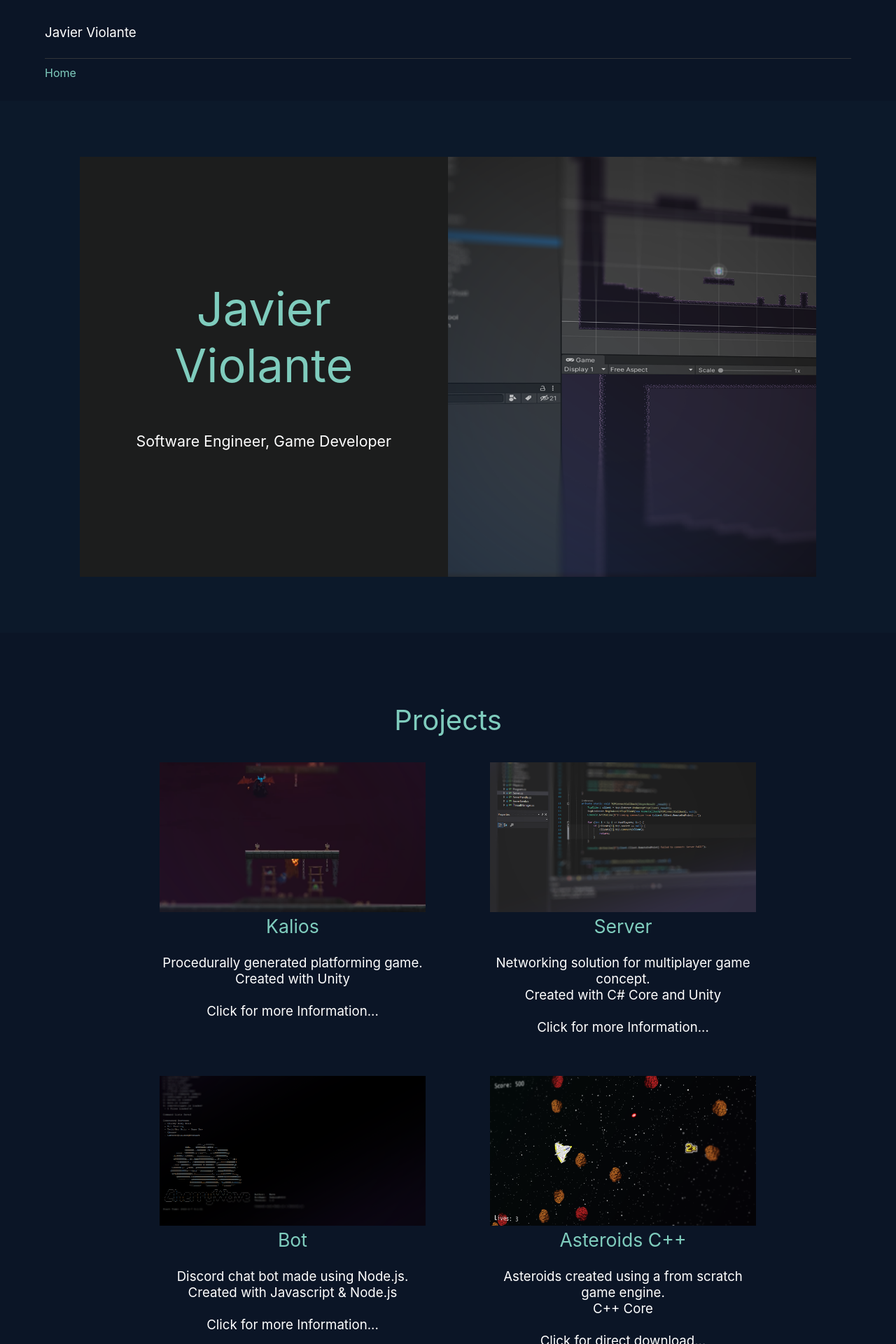
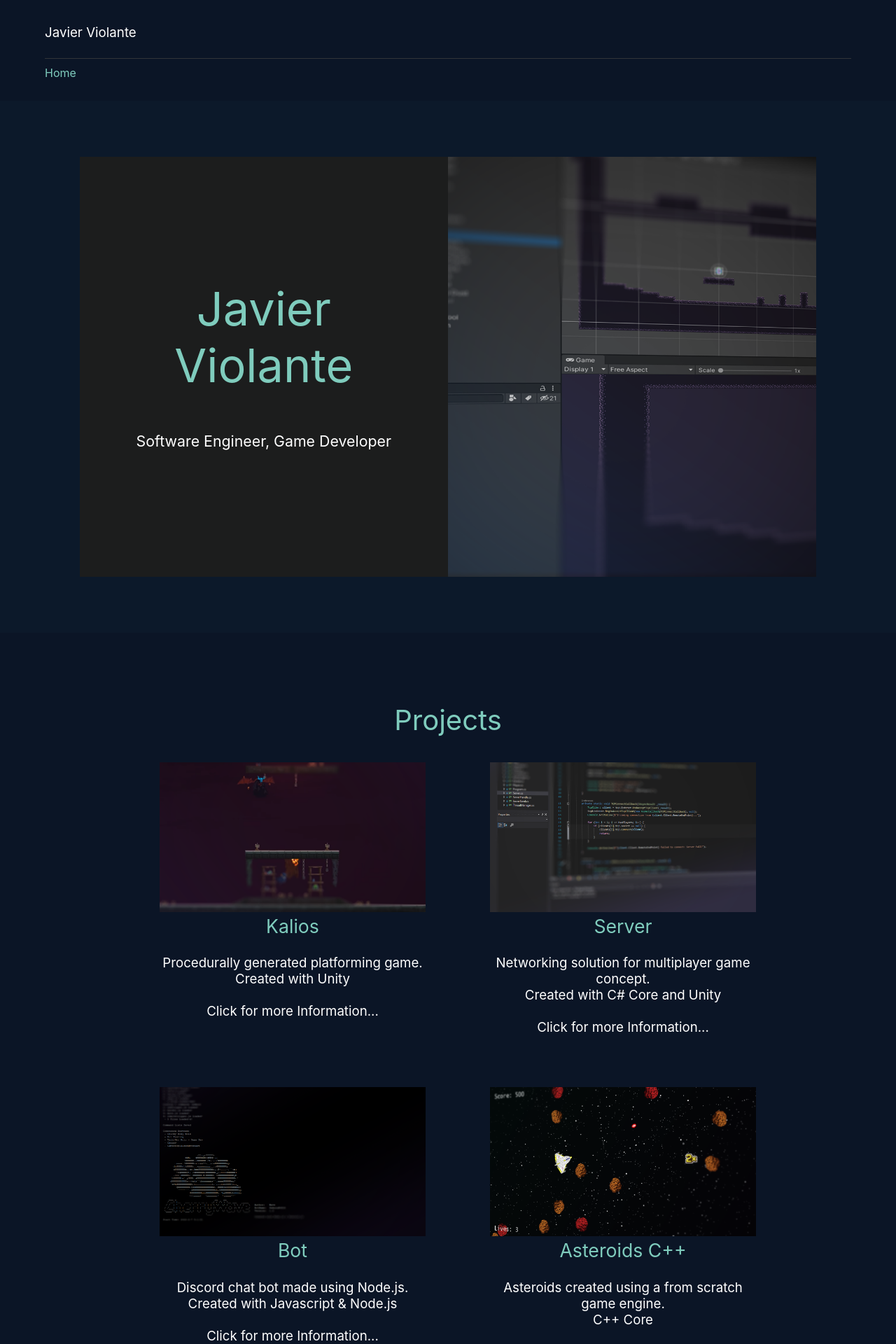
Before and after one commit to Cerestar/cerestar.github.io, a React (Create React App) app in the folder portfolio-app/: page / in a window 1280 px wide. Shown: the top 1920 px of the page at 70% size. Built offline with nearby package versions, Linux system fonts and the light colour scheme.

Commit message:
card height update

```diff
--- a/portfolio-app/src/index.css
+++ b/portfolio-app/src/index.css
@@ -104,11 +104,11 @@ footer {
   min-width: 400px;
   margin: 16px 12px 12px 40px;
   padding: 10px;
-  height: 400px;
+
 }
 
 .project-card:hover {
-  background-color: #0c192a;
+  background-color: #0c192a30;
 }
 
 
```
